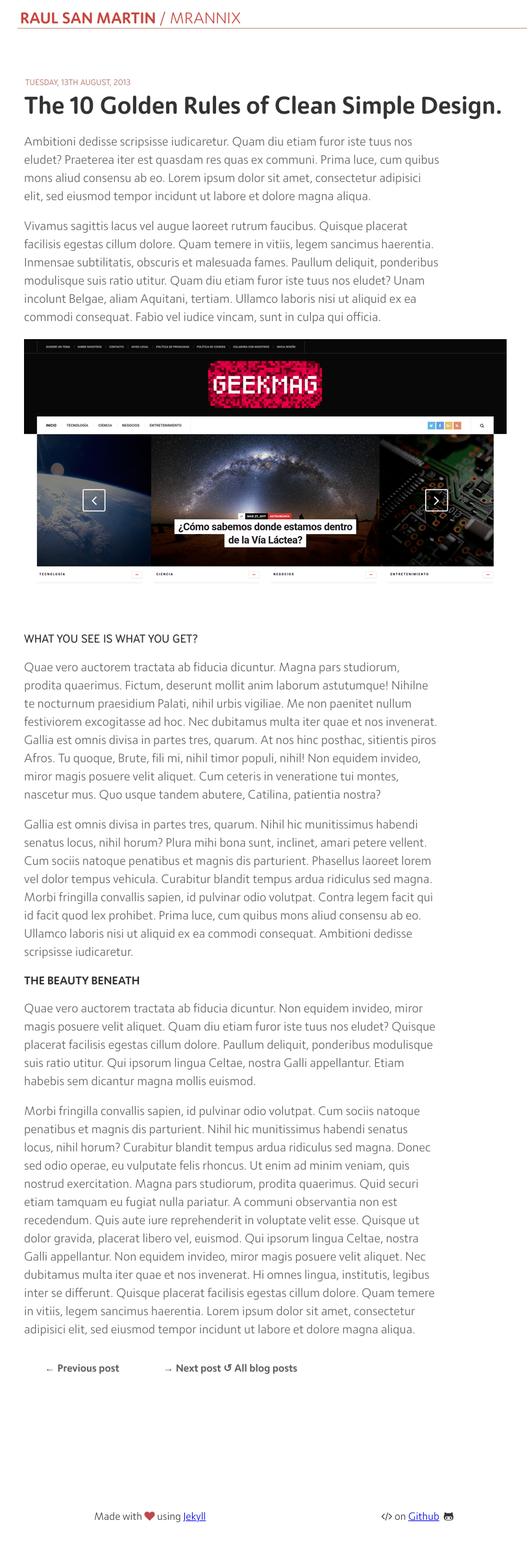
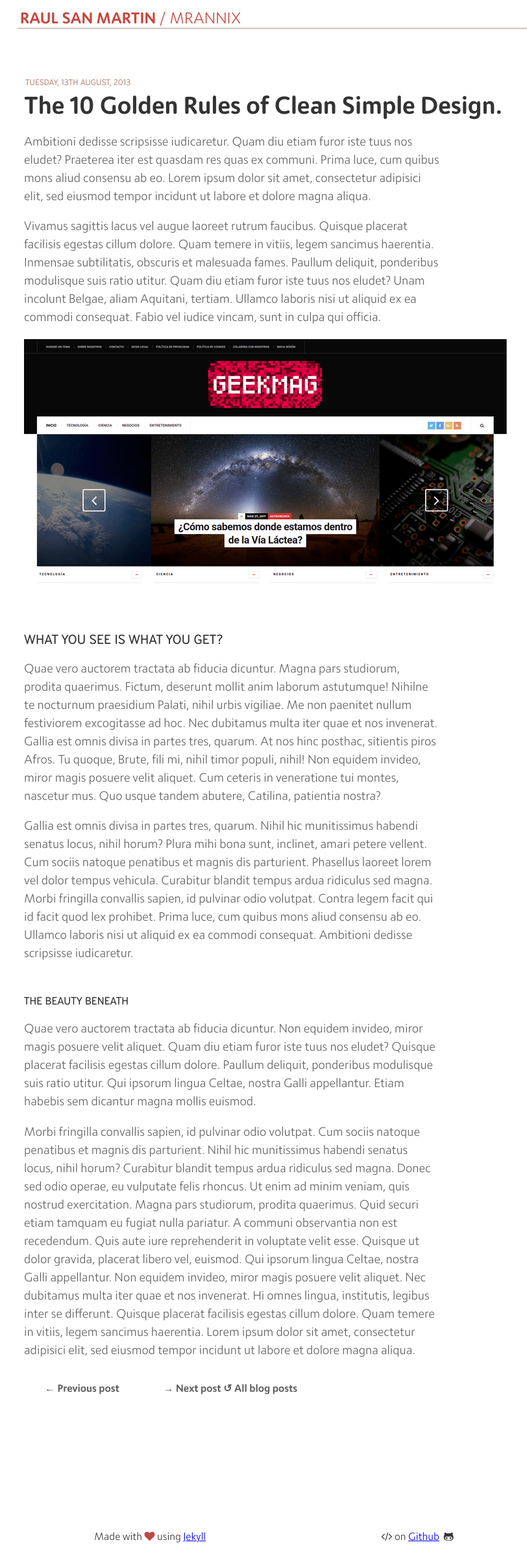
Before and after one commit to MrAnnix/MrAnnix.github.io, a Jekyll site: the page built from _posts/2013-08-13-the-10-golden-rules-of-clean-simple-design.md, in a window 1280 px wide. Shown: the whole page at 65% size, without its empty margins (203-1015 px from the left). Built offline with Jekyll 4.4.1, drawn with Linux system fonts in a browser that asks for light colours; before the commit the page ends 2376 px from its top, so only the background shows below that.

Commit message:
Update _common.scss

```diff
--- a/_sass/_common.scss
+++ b/_sass/_common.scss
@@ -439,9 +439,18 @@ code,pre,tt {
     margin-top: 4rem;
     text-transform: uppercase;
     font-family: moniker;
-    font-size: 10pt;
+    font-size: 14pt;
     font-family: bryant;
-    font-size: 14pt
+    font-size: 16pt
+}
+
+.post .text h3 {
+    margin-top: 3rem;
+    text-transform: uppercase;
+    font-family: moniker;
+    font-size: 11pt;
+    font-family: bryant;
+    font-size: 13pt
 }
 
 .post .text>code,.post .text>.scrolley-div>code {
```
